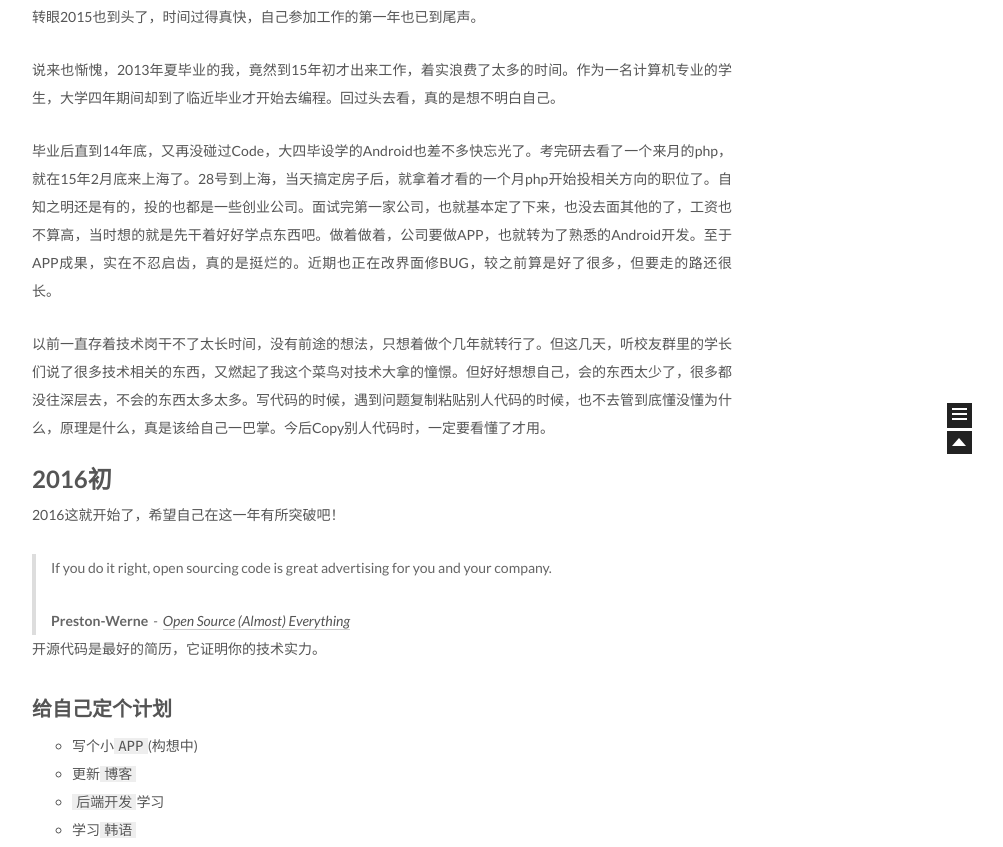
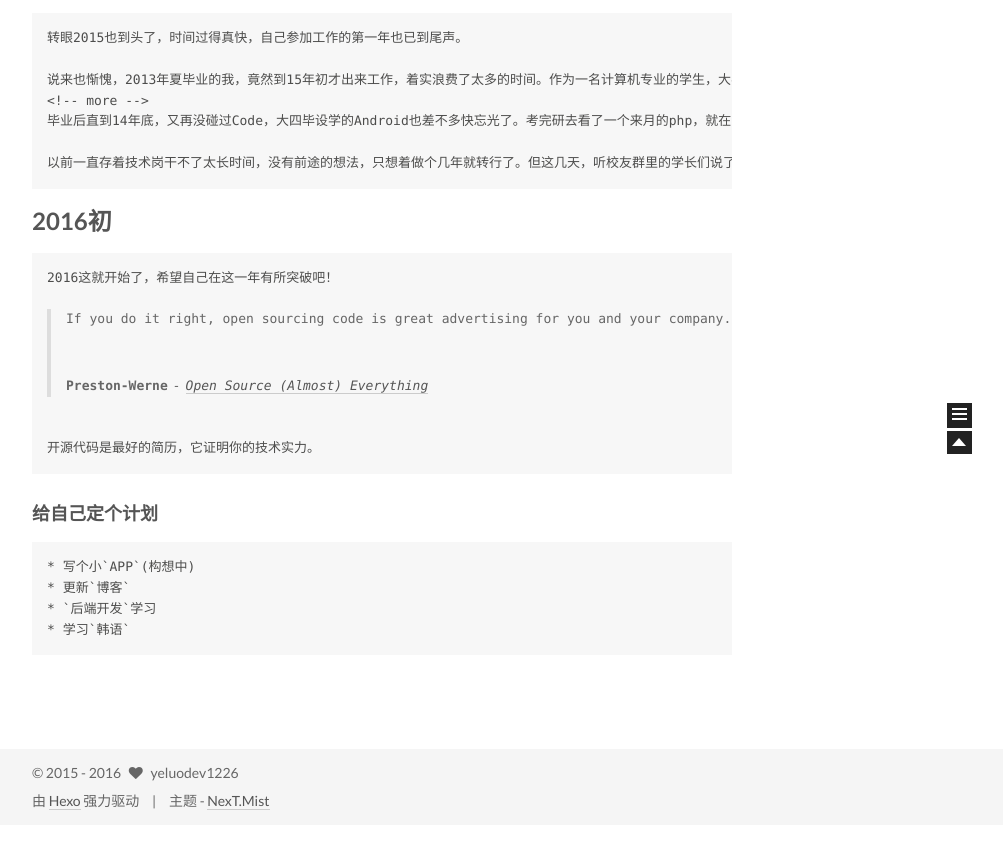
Before and after one commit to yeluodev/yeluodev.github.io, a plain HTML site: page index.html in a window 1280 px wide. Shown: the part 327-1174 px from the top of the page, without its empty margins (258-1261 px from the left). After the commit the page ends 1152 px from the top, so only its background shows below. Drawn offline with Linux system fonts and the light colour scheme.

Commit message:
Site updated: 2016-01-01 12:21:27

```diff
--- a/css/main.css
+++ b/css/main.css
@@ -965,7 +965,7 @@ body {
   width: 4px;
   height: 4px;
   border-radius: 50%;
-  background: #26ffff;
+  background: #a10f59;
 }
 .sidebar-nav {
   margin: 0 0 20px;
--- a/index.html
+++ b/index.html
@@ -272,21 +272,24 @@
 
           <span itemprop="articleBody">
 
-              <h1 id="2015_u672B"><a href="#2015_u672B" class="headerlink" title="2015末"></a>2015末</h1><p>转眼2015也到头了，时间过得真快，自己参加工作的第一年也已到尾声。</p>
-<p>说来也惭愧，2013年夏毕业的我，竟然到15年初才出来工作，着实浪费了太多的时间。作为一名计算机专业的学生，大学四年期间却到了临近毕业才开始去编程。回过头去看，真的是想不明白自己。</p>
-<p>毕业后直到14年底，又再没碰过Code，大四毕设学的Android也差不多快忘光了。考完研去看了一个来月的php，就在15年2月底来上海了。28号到上海，当天搞定房子后，就拿着才看的一个月php开始投相关方向的职位了。自知之明还是有的，投的也都是一些创业公司。面试完第一家公司，也就基本定了下来，也没去面其他的了，工资也不算高，当时想的就是先干着好好学点东西吧。做着做着，公司要做APP，也就转为了熟悉的Android开发。至于APP成果，实在不忍启齿，真的是挺烂的。近期也正在改界面修BUG，较之前算是好了很多，但要走的路还很长。</p>
-<p>以前一直存着技术岗干不了太长时间，没有前途的想法，只想着做个几年就转行了。但这几天，听校友群里的学长们说了很多技术相关的东西，又燃起了我这个菜鸟对技术大拿的憧憬。但好好想想自己，会的东西太少了，很多都没往深层去，不会的东西太多太多。写代码的时候，遇到问题复制粘贴别人代码的时候，也不去管到底懂没懂为什么，原理是什么，真是该给自己一巴掌。今后Copy别人代码时，一定要看懂了才用。</p>
-<h1 id="2016_u521D"><a href="#2016_u521D" class="headerlink" title="2016初"></a>2016初</h1><p>2016这就开始了，希望自己在这一年有所突破吧！</p>
+              <h1 id="2015_u672B"><a href="#2015_u672B" class="headerlink" title="2015末"></a>2015末</h1><pre><code>转眼2015也到头了，时间过得真快，自己参加工作的第一年也已到尾声。
+
+说来也惭愧，2013年夏毕业的我，竟然到15年初才出来工作，着实浪费了太多的时间。作为一名计算机专业的学生，大学四年期间却到了临近毕业才开始去编程。回过头去看，真的是想不明白自己。
+&lt;!-- more --&gt;
+毕业后直到14年底，又再没碰过Code，大四毕设学的Android也差不多快忘光了。考完研去看了一个来月的php，就在15年2月底来上海了。28号到上海，当天搞定房子后，就拿着才看的一个月php开始投相关方向的职位了。自知之明还是有的，投的也都是一些创业公司。面试完第一家公司，也就基本定了下来，也没去面其他的了，工资也不算高，当时想的就是先干着好好学点东西吧。做着做着，公司要做APP，也就转为了熟悉的Android开发。至于APP成果，实在不忍启齿，真的是挺烂的。近期也正在改界面修BUG，较之前算是好了很多，但要走的路还很长。
+
+以前一直存着技术岗干不了太长时间，没有前途的想法，只想着做个几年就转行了。但这几天，听校友群里的学长们说了很多技术相关的东西，又燃起了我这个菜鸟对技术大拿的憧憬。但好好想想自己，会的东西太少了，很多都没往深层去，不会的东西太多太多。写代码的时候，遇到问题复制粘贴别人代码的时候，也不去管到底懂没懂为什么，原理是什么，真是该给自己一巴掌。今后Copy别人代码时，一定要看懂了才用。
+</code></pre><h1 id="2016_u521D"><a href="#2016_u521D" class="headerlink" title="2016初"></a>2016初</h1><pre><code>2016这就开始了，希望自己在这一年有所突破吧！
+
 <blockquote><p>If you do it right, open sourcing code is great advertising for you and your company.</p>
 <footer><strong>Preston-Werne</strong><cite><a href="http://tom.preston-werner.com/2011/11/22/open-source-everything.html" target="_blank" rel="external">Open Source (Almost) Everything</a></cite></footer></blockquote>
-<p>开源代码是最好的简历，它证明你的技术实力。</p>
-<h3 id="u7ED9_u81EA_u5DF1_u5B9A_u4E2A_u8BA1_u5212"><a href="#u7ED9_u81EA_u5DF1_u5B9A_u4E2A_u8BA1_u5212" class="headerlink" title="给自己定个计划"></a>给自己定个计划</h3><ul>
-<li>写个小<code>APP</code>(构想中)</li>
-<li>更新<code>博客</code></li>
-<li><code>后端开发</code>学习</li>
-<li>学习<code>韩语</code></li>
-</ul>
 
+开源代码是最好的简历，它证明你的技术实力。
+</code></pre><h4 id="u7ED9_u81EA_u5DF1_u5B9A_u4E2A_u8BA1_u5212"><a href="#u7ED9_u81EA_u5DF1_u5B9A_u4E2A_u8BA1_u5212" class="headerlink" title="给自己定个计划"></a>给自己定个计划</h4><pre><code>* 写个小`APP`(构想中)
+* 更新`博客`
+* `后端开发`学习
+* 学习`韩语`
+</code></pre>
 
           </span>
 
```
Also changed, not shown: 2016/01/01/2015末，2016初/index.html (+26 -17 lines).
